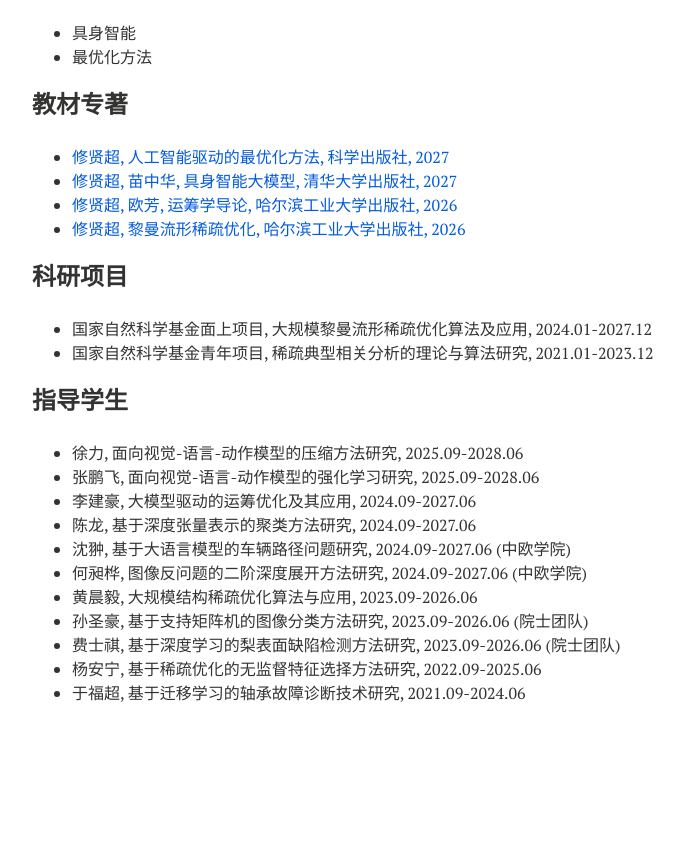
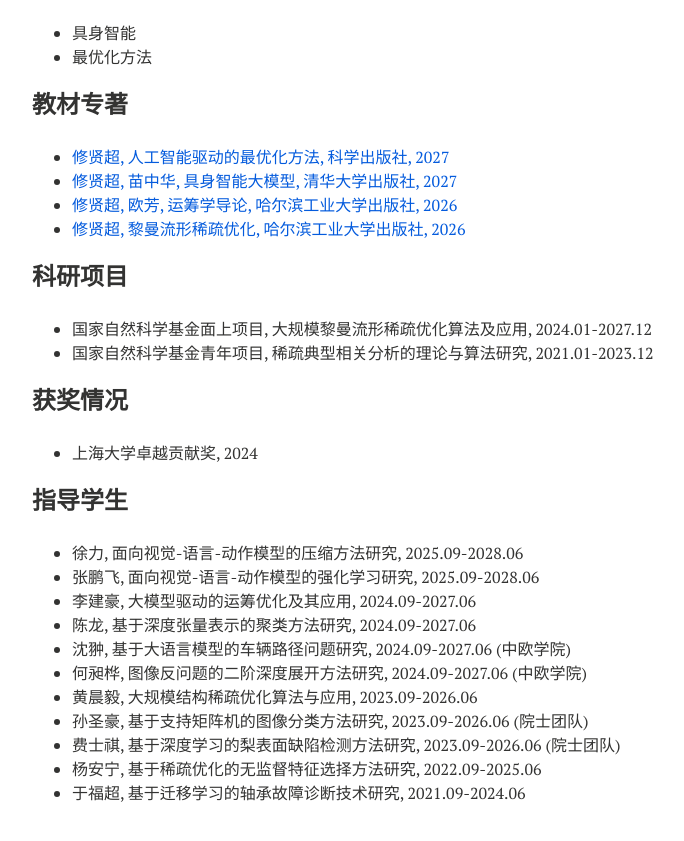
Before and after one commit to xianchaoxiu/xianchaoxiu.github.io, a Jekyll site: the page built from chinese/index.md, in a window 1280 px wide and 900 px high, scrolled down 674 px. Shown: the top 841 px of the window, without its empty margins (288-972 px from the left). Built offline with Jekyll 4.4.1, drawn with Linux system fonts in a browser that asks for light colours; nearby versions of some CDN libraries; before the commit the page ends 1474 px from its top, so only the background shows below that.

Commit message:
Update index.md

```diff
--- a/chinese/index.md
+++ b/chinese/index.md
@@ -34,16 +34,19 @@ share: false
 
 
 ### 教材专著
-* <a href="https://xianchaoxiu.github.io/chinese/book/AIOPT/" class="textlink" target="_blank">修贤超, 人工智能驱动的最优化方法, 科学出版社, 2027   </a> <br>
-* <a href="https://xianchaoxiu.github.io/chinese/book/VLA/" class="textlink" target="_blank">修贤超, 苗中华, 具身智能大模型, 清华大学出版社, 2027  </a> <br>
-* <a href="https://xianchaoxiu.github.io/chinese/book/OR/" class="textlink" target="_blank">修贤超, 欧芳, 运筹学导论, 哈尔滨工业大学出版社, 2026  </a> <br>
-* <a href="https://xianchaoxiu.github.io/chinese/book/OPT/" class="textlink" target="_blank">修贤超, 黎曼流形稀疏优化, 哈尔滨工业大学出版社, 2026  </a> <br>
+* <a href="https://xianchaoxiu.github.io/chinese/book/AIOPT/" class="textlink" target="_blank"> 修贤超, 人工智能驱动的最优化方法, 科学出版社, 2027   </a> <br>
+* <a href="https://xianchaoxiu.github.io/chinese/book/VLA/" class="textlink" target="_blank"> 修贤超, 苗中华, 具身智能大模型, 清华大学出版社, 2027  </a> <br>
+* <a href="https://xianchaoxiu.github.io/chinese/book/OR/" class="textlink" target="_blank"> 修贤超, 欧芳, 运筹学导论, 哈尔滨工业大学出版社, 2026  </a> <br>
+* <a href="https://xianchaoxiu.github.io/chinese/book/OPT/" class="textlink" target="_blank"> 修贤超, 黎曼流形稀疏优化, 哈尔滨工业大学出版社, 2026  </a> <br>
 
 
 ### 科研项目
 * 国家自然科学基金面上项目, 大规模黎曼流形稀疏优化算法及应用, 2024.01-2027.12 <br>
 * 国家自然科学基金青年项目, 稀疏典型相关分析的理论与算法研究, 2021.01-2023.12  <br>
 
+
+### 获奖情况
+* 上海大学卓越贡献奖, 2024  <br>
 
 
 ### 指导学生
```
